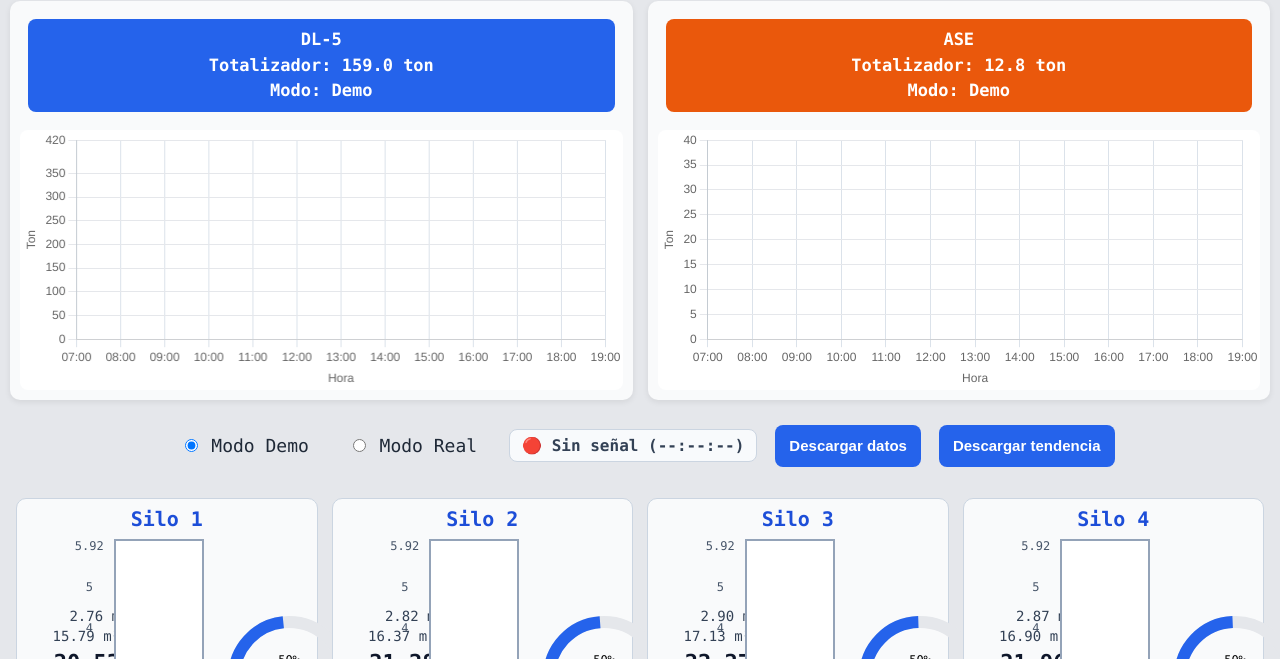
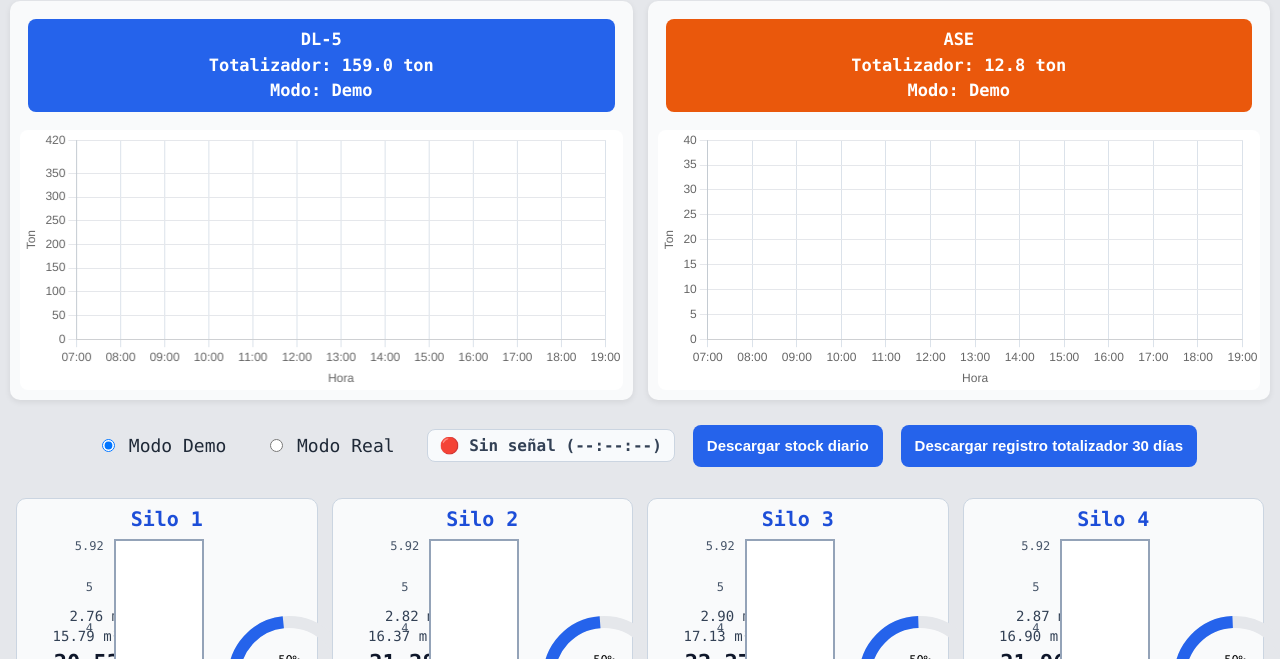
Before and after one commit to moyarzo/scada-silos, a website: page index.html in a window 1280 px wide. Shown: the part 67-726 px from the top of the page. Drawn offline with nearby package versions, Linux system fonts and the light colour scheme; some packages are replaced by stand-ins of ours; no server answers; a script that the page names is missing.

Commit message:
Update index.html

```diff
--- a/index.html
+++ b/index.html
@@ -23,8 +23,8 @@
 
     <div class="mqtt-status" id="mqttStatus">Última actualización MQTT: --</div>
 
-    <button id="exportBtn" class="export-btn">Descargar datos</button>
-    <button id="exportTrendBtn" class="export-btn">Descargar tendencia</button>
+    <button id="exportBtn" class="export-btn">Descargar stock diario</button>
+    <button id="exportTrendBtn" class="export-btn">Descargar registro totalizador 30 días</button>
   </div>
 
   <div class="grid" id="grid"></div>
```
